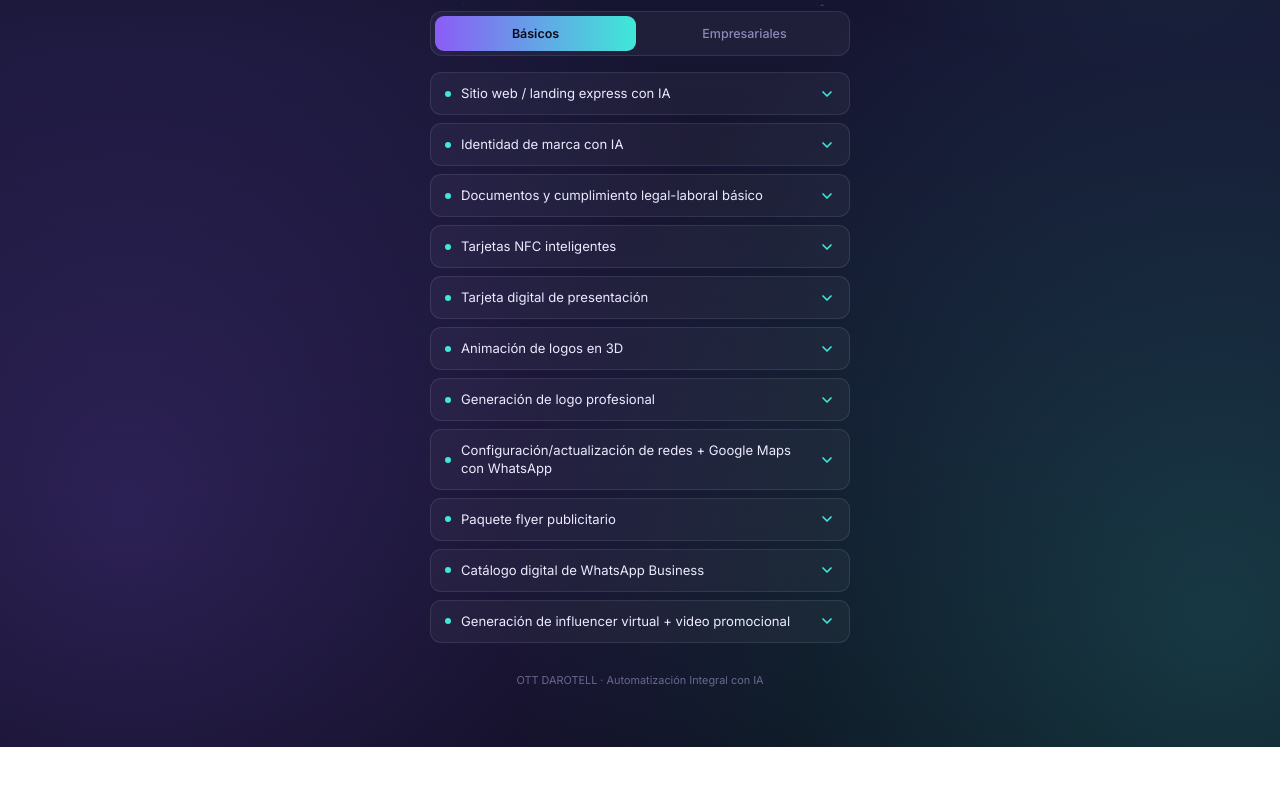
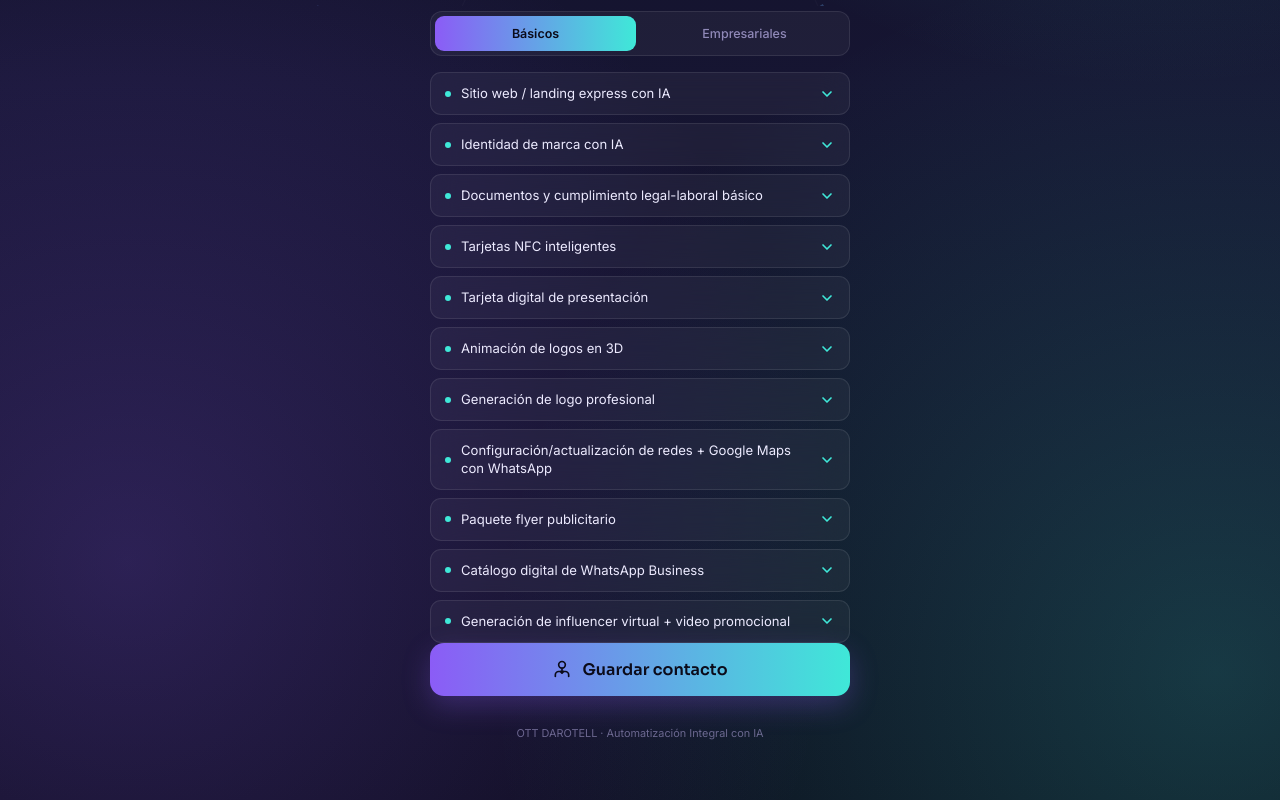
Before and after one commit to Roa764/TARJETA_DIGITAL, a plain HTML site: page index.html in a window 1280 px wide. Shown: the part 794-1594 px from the top of the page. Before the commit the page ends 1541 px from the top, so only its background shows below. Drawn offline with Linux system fonts and the light colour scheme.

Commit message:
Add vCard download button and functionality
Added a button to download a vCard with contact information and implemented the downloadVCard function.

```diff
--- a/index.html
+++ b/index.html
@@ -572,12 +572,34 @@
     </div>
   </div>
 
+  <button class="save-btn" onclick="downloadVCard()">
+    <svg viewBox="0 0 24 24" fill="none" stroke="currentColor" stroke-width="2" stroke-linecap="round" stroke-linejoin="round"><path d="M20 21v-2a4 4 0 0 0-4-4H8a4 4 0 0 0-4 4v2"/><circle cx="12" cy="7" r="4"/><path d="M12 12v5m0 0-2-2m2 2 2-2"/></svg>
+    Guardar contacto
+  </button>
+
   <footer>OTT DAROTELL &middot; Automatizaci&oacute;n Integral con IA</footer>
 </div>
 
 <div class="toast" id="toast"></div>
 
 <script>
+function downloadVCard(){
+  const vcard = [
+    'BEGIN:VCARD',
+    'VERSION:3.0',
+    'N:Roa Cervantes;Jordan Jose;;Ing.;',
+    'FN:Ing. Jordan Jose Roa Cervantes',
+    'ORG:OTT DAROTELL',
+    'TITLE:Director de Operaciones',
+    'TEL;TYPE=CELL:+525547729637',
+    'EMAIL:ottdarotell@gmail.com',
+    'END:VCARD'
+  ].join('\r\n');
+
+  const dataUrl = 'data:text/vcard;charset=utf-8,' + encodeURIComponent(vcard);
+  window.location.href = dataUrl;
+}
+
 function copyFallback(event, value, msg){
   if(navigator.clipboard){
     navigator.clipboard.writeText(value).catch(()=>{});
```
